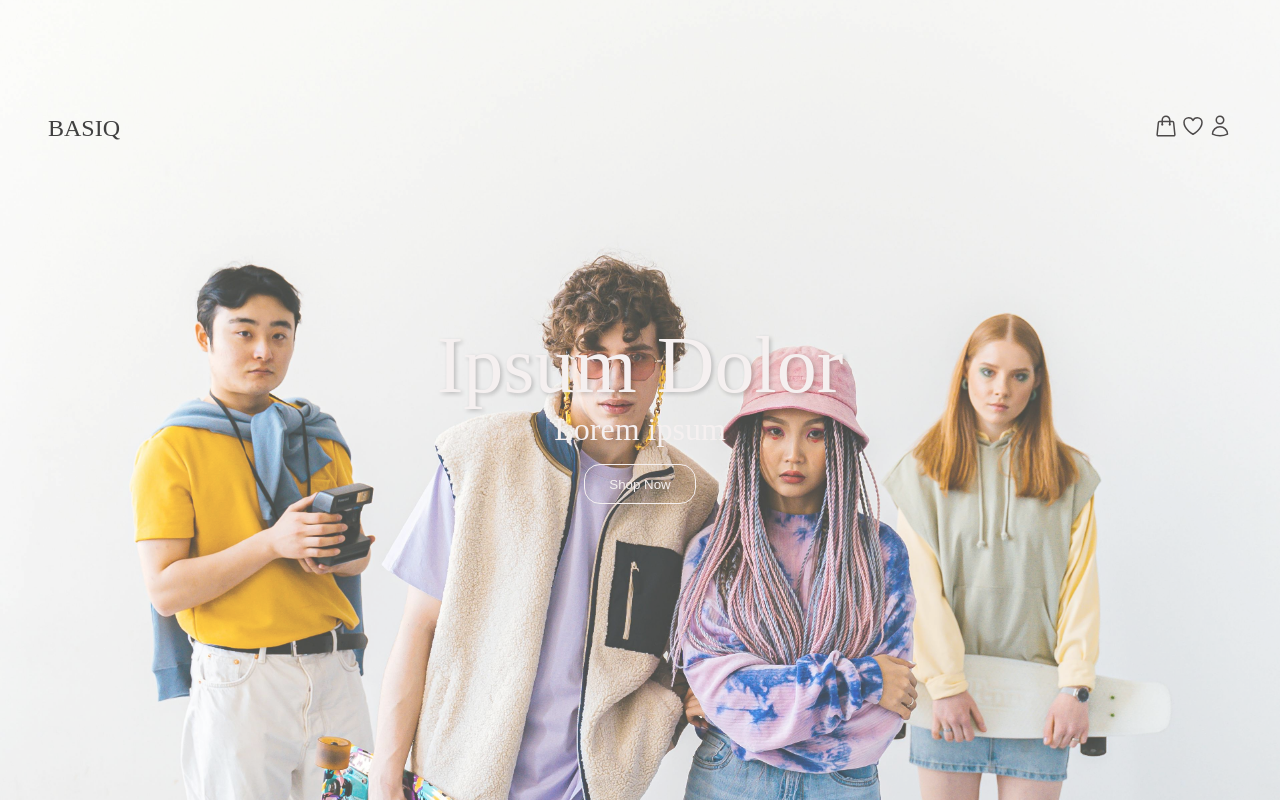
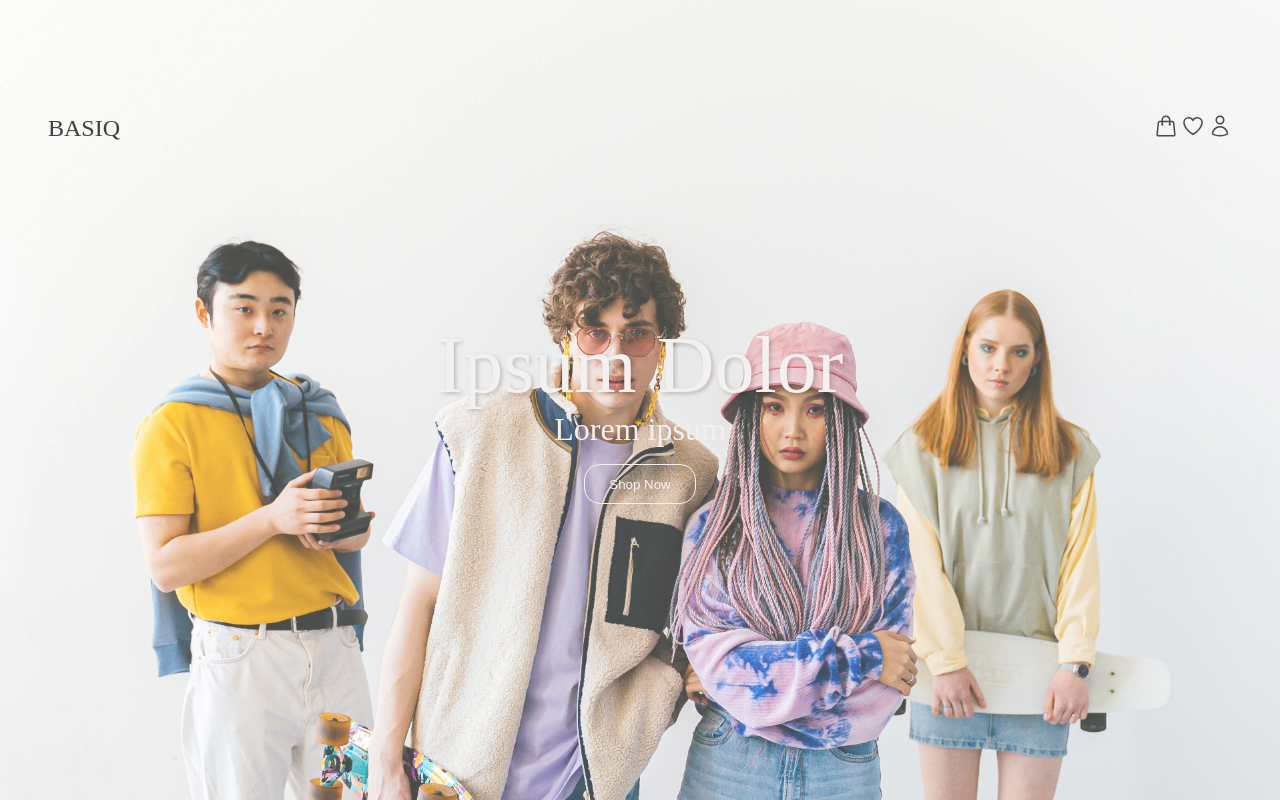
Before and after one commit to i252-hub/Basiq, a React (Vite) app in the folder my-shoppingcart/: page / in a window 1280 px wide. Shown: the top 800 px of the page. Built offline with nearby package versions, Linux system fonts and the light colour scheme; no server answers; a web font is replaced by a local one.

Commit message:
Update HomePage.css

```diff
--- a/my-shoppingcart/src/styles/HomePage.css
+++ b/my-shoppingcart/src/styles/HomePage.css
@@ -166,7 +166,7 @@ a{
 
 .main{
     width:100vw;
-    height:120vh;
+    height:115vh;
     z-index: 11;
 }
 
```
